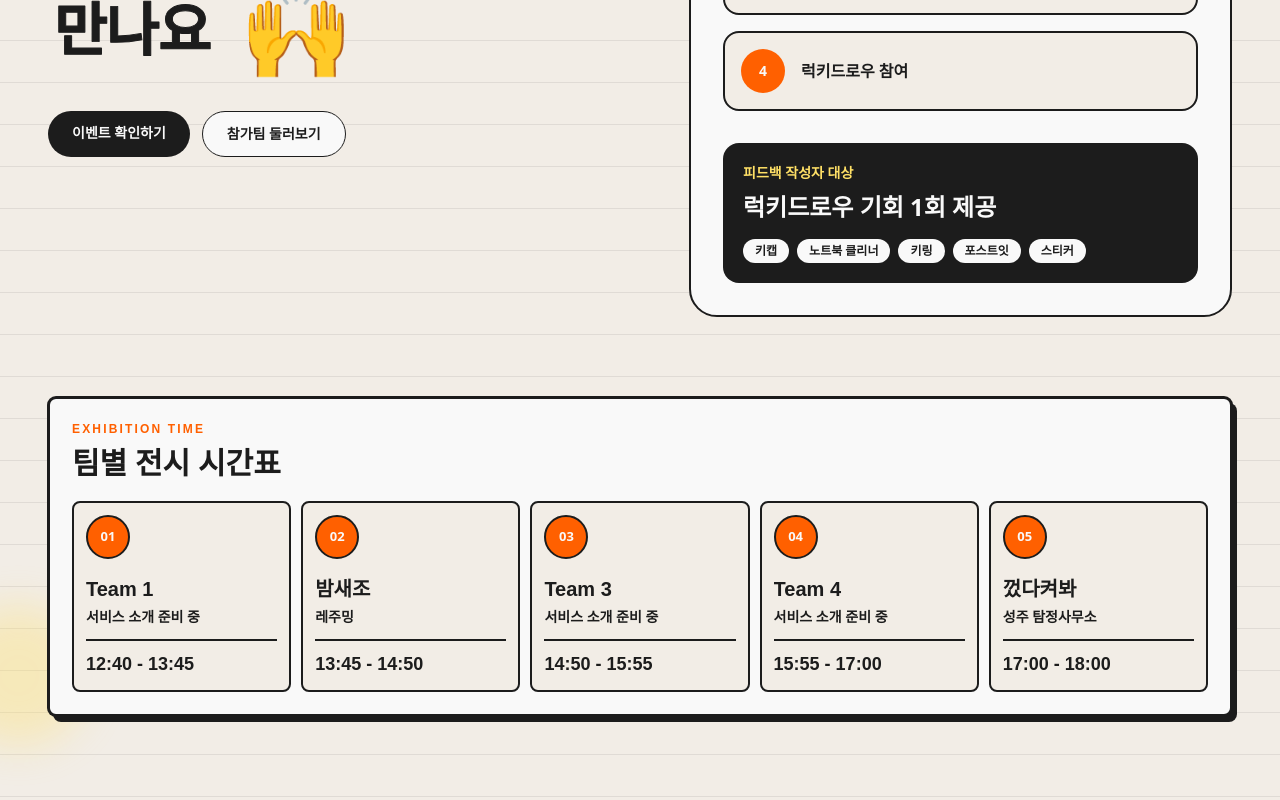
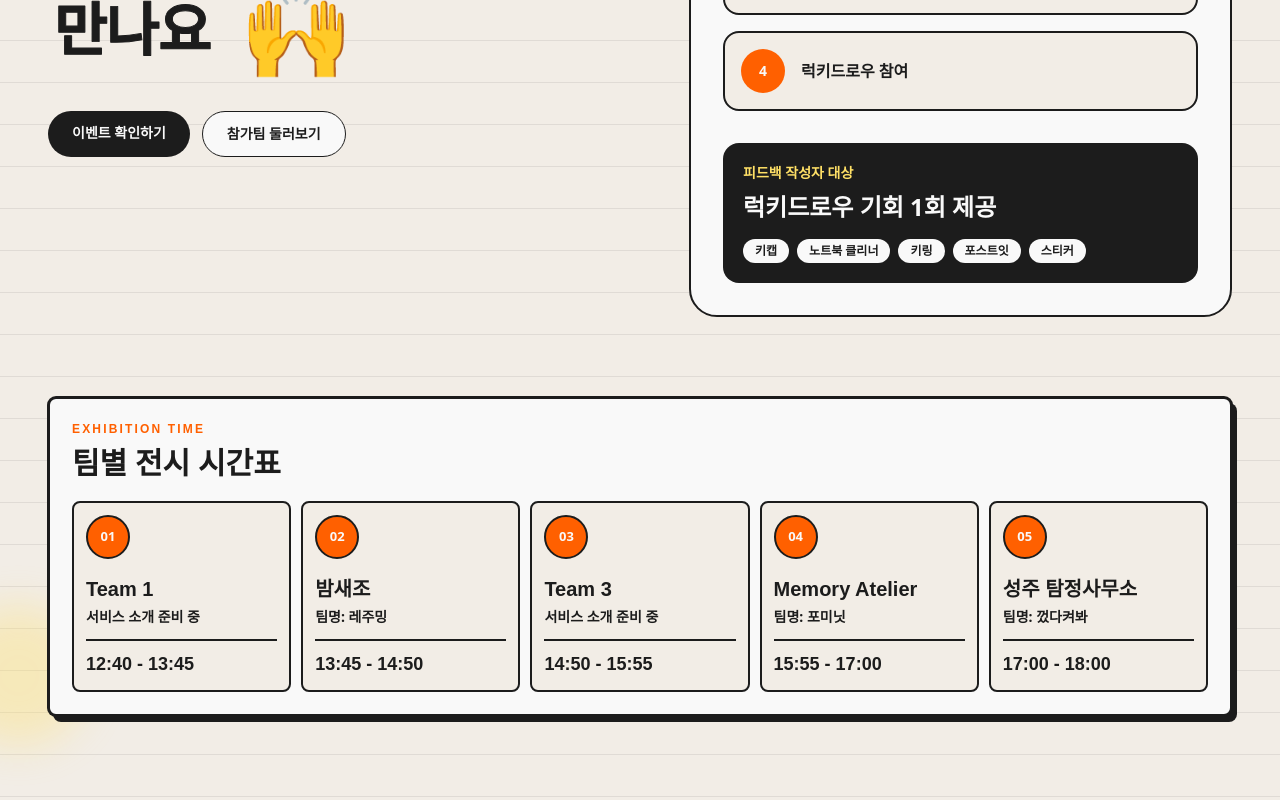
Before and after one commit to likevanilla/SKHU-likelion14th-hackathon-showcase, a React (Vite) app: page / in a window 1280 px wide. Shown: the part 548-1348 px from the top of the page. Built offline with nearby package versions, Linux system fonts and the light colour scheme; a web font is replaced by a local one.

Commit message:
팀 4 로고 및 썸네일 이미지 추가, 팀 4 정보 업데이트

```diff
--- a/src/data/siteData.js
+++ b/src/data/siteData.js
@@ -1,5 +1,7 @@
 import team2Logo from '../assets/team2/team2_logo.png'
 import team2Thumbnail from '../assets/team2/team2_thumbnail.png'
+import team4Logo from '../assets/team4/team4_logo.png'
+import team4Thumbnail from '../assets/team4/team4_thumbnail.png'
 import team5Logo from '../assets/team5/team5_logo.png'
 import team5Thumbnail from '../assets/team5/team5_thumbnail.png'
 import team5Thumbnail2 from '../assets/team5/team5_thumbnail2.png'
@@ -45,7 +47,7 @@ export const teams = [
   {
     id: 'team-2',
     name: '밤새조',
-    tagline: '레주밍',
+    tagline: '팀명: 레주밍',
     description: 'AI가 이력서와 채용공고를 분석해, 지원 국가에 맞는 형식과 표현으로 이력서를 개선해주는 해외 취업 이력서 로컬라이징 서비스',
     logoSrc: team2Logo,
     logoAlt: '레주밍 서비스 로고',
@@ -117,25 +119,38 @@ export const teams = [
   },
   {
     id: 'team-4',
-    name: 'Team 4',
-    tagline: '서비스 소개 준비 중',
-    description: '문제, 솔루션, 사용 흐름을 카드 단위로 소개할 수 있습니다.',
-    logoSrc: null,
+    name: 'Memory Atelier',
+    tagline: '팀명: 포미닛',
+    description: '포미닛은 사연이 있는 옷을 AI로 분석해서 MCM 감성이 들어간 3D 럭셔리 에디션으로 바꿔주는 서비스이다. 만든 결과물은 디지털 컬렉션으로 보존하고 공유할 수 있으며 원하면 실물 제작까지 신청받는다. 사연 있는 옷 사진과 사연을 적어서 올리면 된다. AI는 vision기술을 통해 옷의 색감·패턴·질감 같은 시각적 특징과 nlp기술로 사용자의 이야기에 담긴 감정·상황을 함께 이해해, 새로운 제품을 만드는 것에서 나아가 한 사람만의 추억을 럭셔리한 디지털 자산으로 다시 해석한다.',
+    logoSrc: team4Logo,
     logoAlt: 'Team 4 서비스 로고',
-    imageSrc: null,
+    imageSrc: team4Thumbnail,
     imageAlt: 'Team 4 서비스 대표 이미지',
     detailSections: [
       {
         title: '문제 정의',
-        body: '문제 상황과 타깃 사용자를 소개하는 긴 본문 영역입니다.',
+        body: '낡거나 작아진 옷을 쉽게 헌옷수거함에 넣지 못하는 순간이 있다. 멀어진 가족의 옷이거나 첫 출근날의 떨림이 베인 양복, 소중한 사람한테 받은 선물처럼 단순한 옷이 아니라 개인의 소중한 순간과 관계를 증명하는 매개체 역할을 하기 때문이다. 문제는 이것을 옷장에 쌓아두면 공간만 차지하고 세월에 따라 상할수있다. 버리자니 마음에 걸리고 놔두자니 방치되는 상황 속에서 많은 이들이 적절한 해답을 찾지 못하고 있다. 단순히 갖고 있거나 버리는 방식 말고, 그 옷이 가진 서사와 가치를 이어갈 현실적인 대안이 나와야 한다.',
       },
       {
         title: '핵심 기능',
-        body: '솔루션의 사용 흐름과 기능별 강점을 페이지 전체 폭 안에서 차분하게 설명할 수 있습니다.',
+        body: `- 입력 및 서사 분석 (Stage 1)
+        옷 사진과 사연을 올리면 LLM이 시각 특징(색감·패턴·세월의 흔적)과 감정을 분석해 에디션명과 보증서 문구를 생성한다.
+
+- 디자인 스펙 및 2D 컨셉 (Stage 2~3)
+        MCM 브랜드 자산 RAG를 결합해 세 가지안의 디자인 스펙을 도출하고, Gemini 이미지 모델의 다중 이미지 융합으로 2D 컨셉 이미지를 만든다.
+
+- Image-to-3D 변환 (Stage 4)
+        검증을 통과한 후보 중 사용자가 선택한 2D 이미지 1장만 Meshy API로 전달해 PBR 텍스처의 3D GLB 모델을 생성한다.
+
+- 럭셔리 큐레이션 (Stage 5)
+        MCM 정품 카탈로그 기반으로 에디션과 어울리는 제품을 추천하고 그 이유를 사연과 연결해 설명한다. 각 단계의 산출물은 3D 상세보기가 포함된 디지털 보증서와 개인 컬렉션으로 조합되어 제공된다.
+
+- 기술적 신뢰성
+        경량 언어모델이 검증 게이트로 컨셉 이미지 3장을 병렬 채점해 불합격 컷은 제외하고 통과 컷만 제시하며, 전원 불합격 시에만 사유를 피드백해 1회 자동 재생성한다. 스키마 강제와 카탈로그 주입으로 존재하지 않는 제품을 지어내는 환각을 구조적으로 차단한다.`
       },
       {
         title: '데모 링크',
-        body: '서비스 링크와 발표 자료를 함께 보여줄 수 있습니다.',
+        body: 'https://www.memory-atelier.store',
       },
       {
         title: '피드백 폼',
@@ -145,8 +160,8 @@ export const teams = [
   },
   {
     id: 'team-5',
-    name: '껐다켜봐',
-    tagline: '성주 탐정사무소',
+    name: '성주 탐정사무소',
+    tagline: '팀명: 껐다켜봐',
     description: '1976년 MCM 뮌헨 아틀리에의 수습 디자이너가 되어, AI 증언과 오프라인 QR 단서를 조합해 사라진 시안을 복원하는 온, 오프라인 추리 웹게임',
     logoSrc: team5Logo,
     logoAlt: '껐다켜봐 서비스 로고',
```
Also changed, not shown: src/assets/team4/team4_logo.png (added), 1 other file (tests, documents, lock files or other folders). Lines whose indentation alone changed are shown as unchanged.
